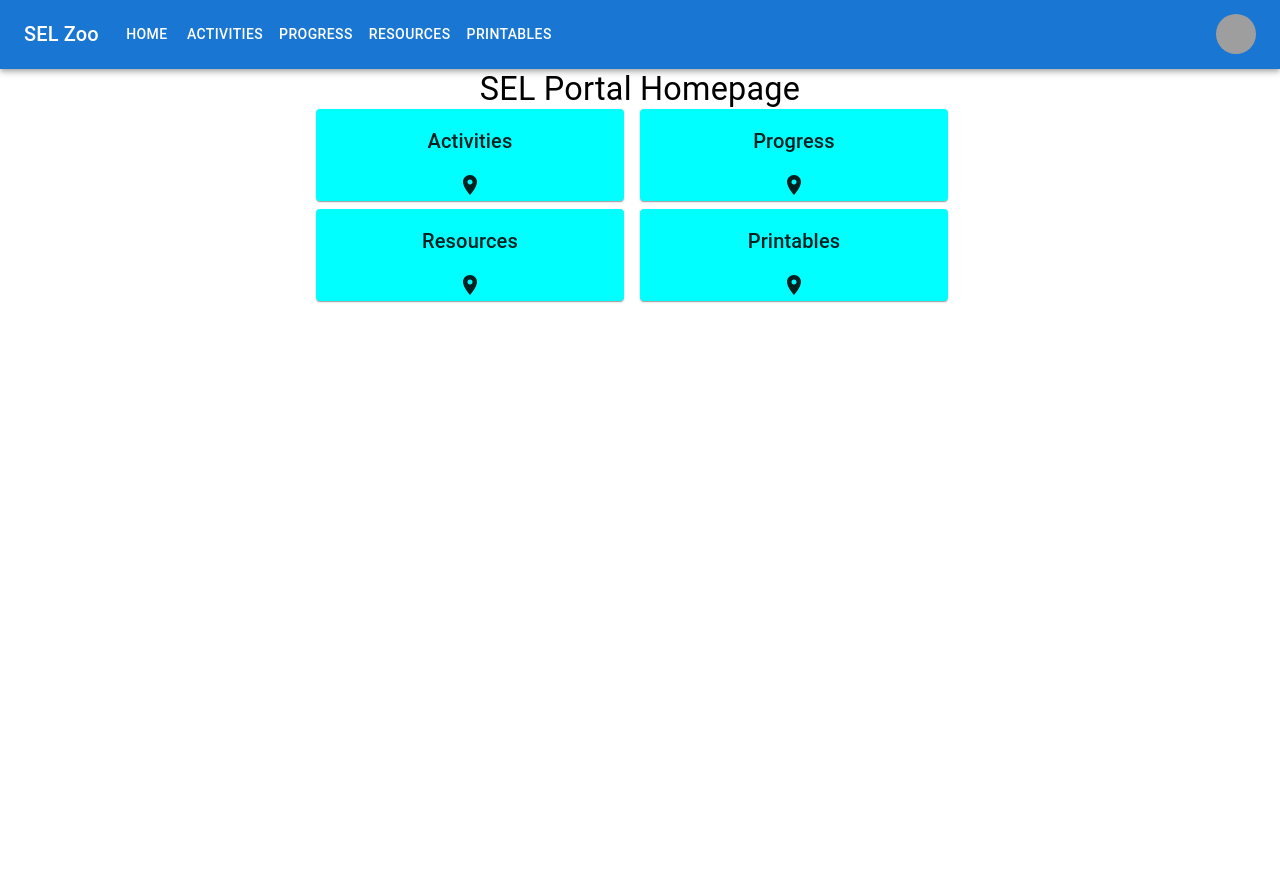
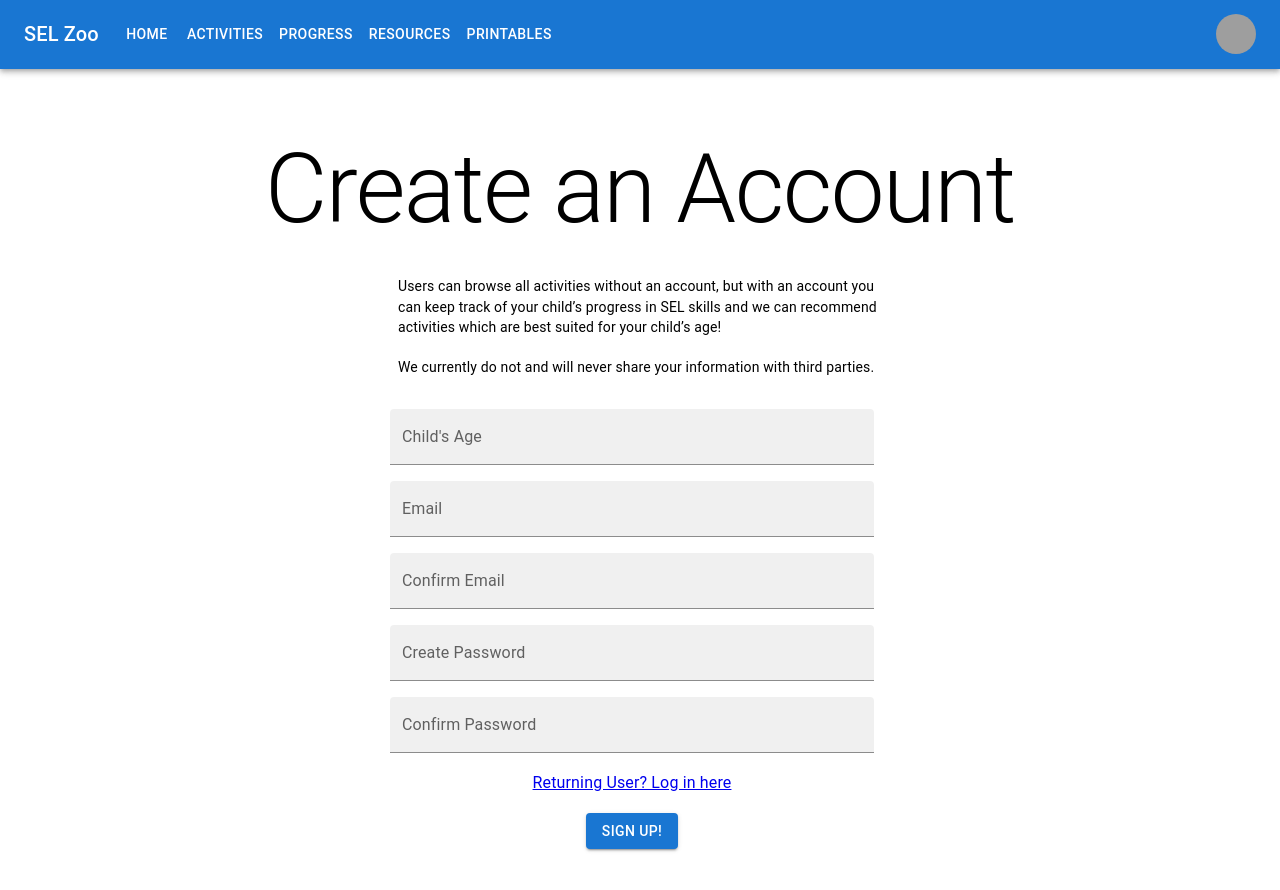
Before and after one commit to liu-caro/sel-site, a React (Create React App) app: page /signup in a window 1280 px wide. Shown: the top 890 px of the page. Before the commit the page ends 800 px from the top, so only its background shows below. Built offline with nearby package versions, Linux system fonts and the light colour scheme; grey boxes are pictures that could not be loaded.

Commit message:
rename create account to signup page

```diff
--- a/src/App.js
+++ b/src/App.js
@@ -13,7 +13,7 @@
 import OnboardingPrintablesPage from "./screens/OnboardingPages/OnboardingPrintablesPage";
 import ExamplePage from './screens/ExamplePage';
 import LandingPage from './screens/LandingPage';
-import CreateAccountPage from './screens/CreateAccountPage';
+import SignupPage from './screens/SignupPage';
 import { theme } from './utils/theme';
 
 const App = () => {
@@ -25,7 +25,7 @@
           {/* home page */}
           <Route path="/landing" element={<LandingPage />} />
           <Route path="/home" element={<HomePage />} />
-          <Route path="/create-account" element={<CreateAccountPage />} />
+          <Route path="/signup" element={<SignupPage />} />
 
           {/* main pages */}
           <Route path="/activities" element={<ActivitiesPage />} />
--- a/src/screens/CreateAccountPage.js
+++ b/src/screens/SignupPage.js
@@ -2,7 +2,7 @@
 import TextField from '@mui/material/TextField';
 import { Link } from 'react-router-dom';
 
-const CreateAccountPage = () => {
+const SignupPage = () => {
     return (
         <Grid
             container
@@ -58,4 +58,4 @@
     );
 };
 
-export default CreateAccountPage;
+export default SignupPage;
```
